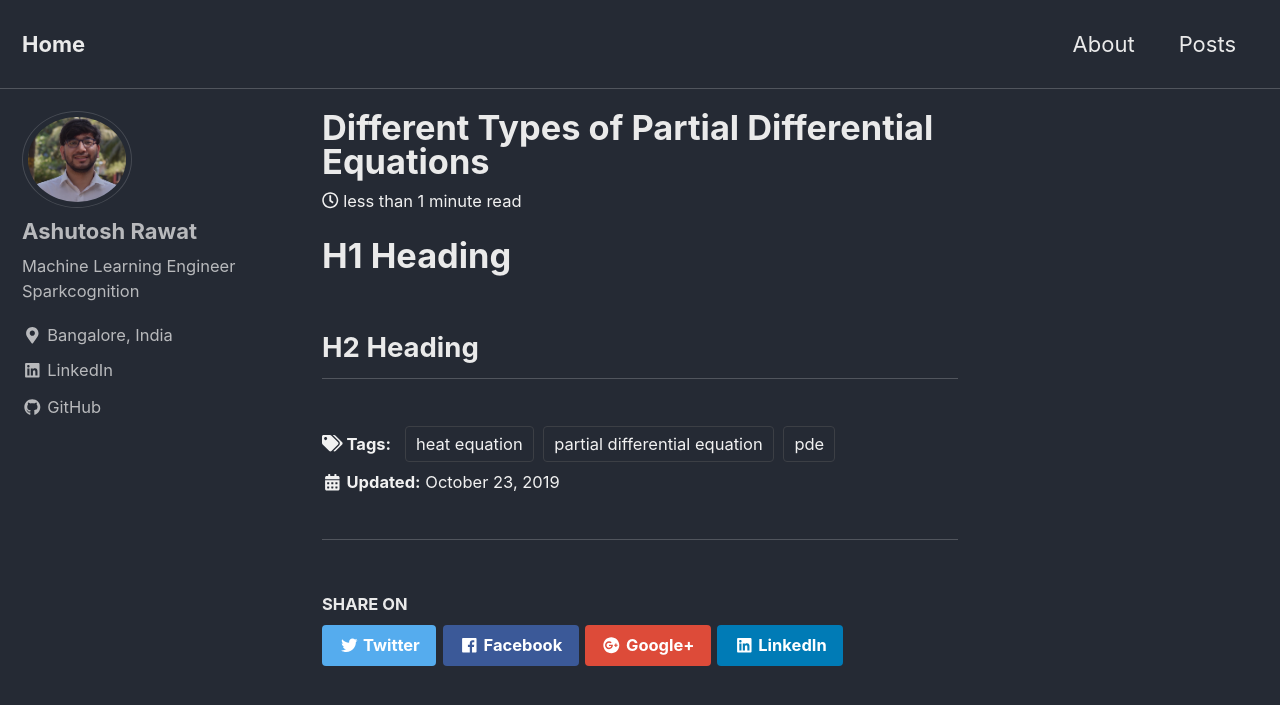
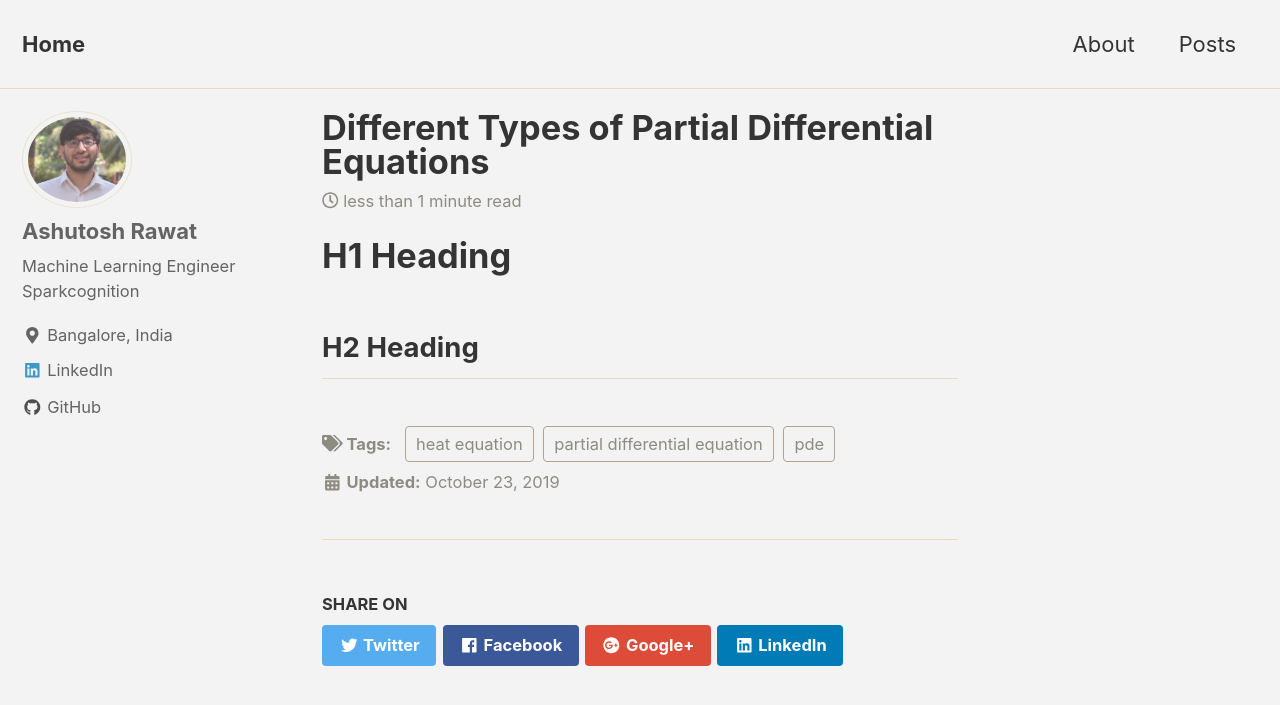
Before and after one commit to ashutoshrawat/ashutoshrawat.github.io, a Jekyll site: the page built from _posts/2019-10-23-pde.md, in a window 1280 px wide and 900 px high. Shown: the top 705 px of the window. Built offline with Jekyll 4.4.1, drawn with Linux system fonts in a browser that asks for light colours; nearby versions of some CDN libraries.

```diff
--- a/_config.yml
+++ b/_config.yml
@@ -12,7 +12,7 @@
 
 # theme                  : "minimal-mistakes-jekyll"
 remote_theme           : "mmistakes/minimal-mistakes"
-minimal_mistakes_skin    : "dark" # "air", "aqua", "contrast", "dark", "dirt", "neon", "mint", "plum", "sunrise"
+minimal_mistakes_skin    : "dirt" # "air", "aqua", "contrast", "dark", "dirt", "neon", "mint", "plum", "sunrise"
 
 # Site Settings
 locale                   : "en-US"
--- a/index.html
+++ b/index.html
@@ -2,5 +2,6 @@
 layout: home
 author_profile: true
 title: "Me in a Nutshell"
-
+header:
+  overlay_image: "assets/images/fractal.jpg"
 ---
```
Also changed, not shown: 1 other file.
